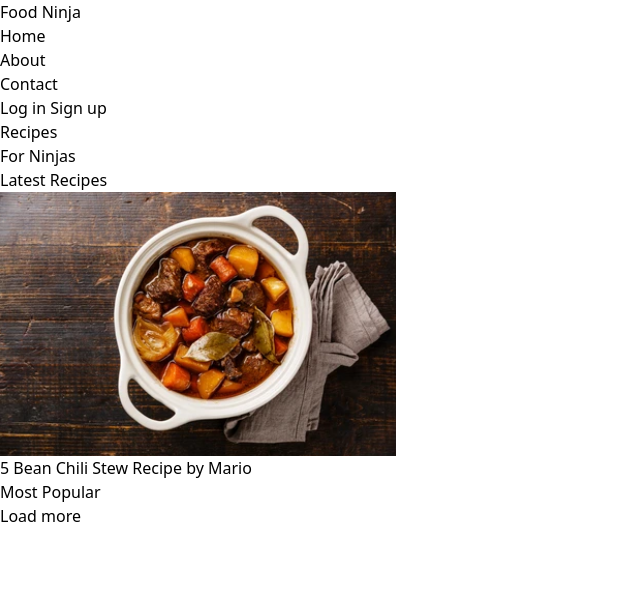
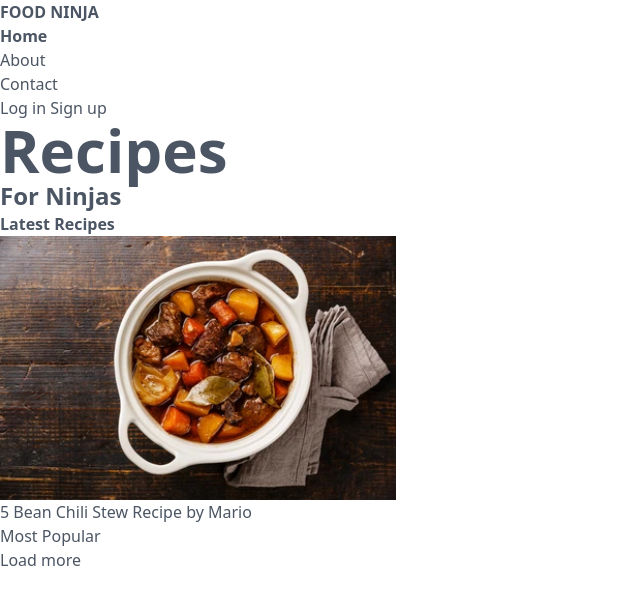
Before and after one commit to 5alafawyyy/Food-Ninja, a website: page public/index.html in a window 1280 px wide. Shown: the whole page, without its empty margins (0-640 px from the left). Drawn offline with Linux system fonts and the light colour scheme.

Commit message:
text color & font-size and font-weight

```diff
--- a/public/index.html
+++ b/public/index.html
@@ -7,18 +7,18 @@
     <link rel="stylesheet" href="styles.css">
 </head>
 
-<body>
+<body class="text-gray-600">
 
-    <div>
+    <div> <!-- Content Wrapper -->
         <div>
             <nav>
                 <div>
-                    <h1>
+                    <h1 class="font-bold uppercase">
                         <a href="/">Food Ninja</a>
                     </h1>
                 </div>
                 <ul>
-                    <li>
+                    <li class="text-grey-700 font-bold">
                         <a href="#">
                             <span>Home</span>
                         </a>
@@ -44,12 +44,12 @@
             </div>
 
             <header>
-                <h2>Recipes</h2>
-                <h3>For Ninjas</h3>
+                <h2 class="text-grey-700 text-6xl font-semibold">Recipes</h2>
+                <h3 class="text-2xl font-semibold">For Ninjas</h3>
             </header>
 
             <div>
-                <h4>Latest Recipes</h4>
+                <h4 class="font-bold">Latest Recipes</h4>
 
                 <div>
                     <!-- cards go here -->
--- /dev/null
+++ b/tailwind.config.js
@@ -0,0 +1,8 @@
+/** @type {import('tailwindcss').Config} */
+module.exports = {
+  content: ["./public/**/*.{html,js}"],
+  theme: {
+    extend: {},
+  },
+  plugins: [],
+}
```
Also changed, not shown: public/styles.css.
